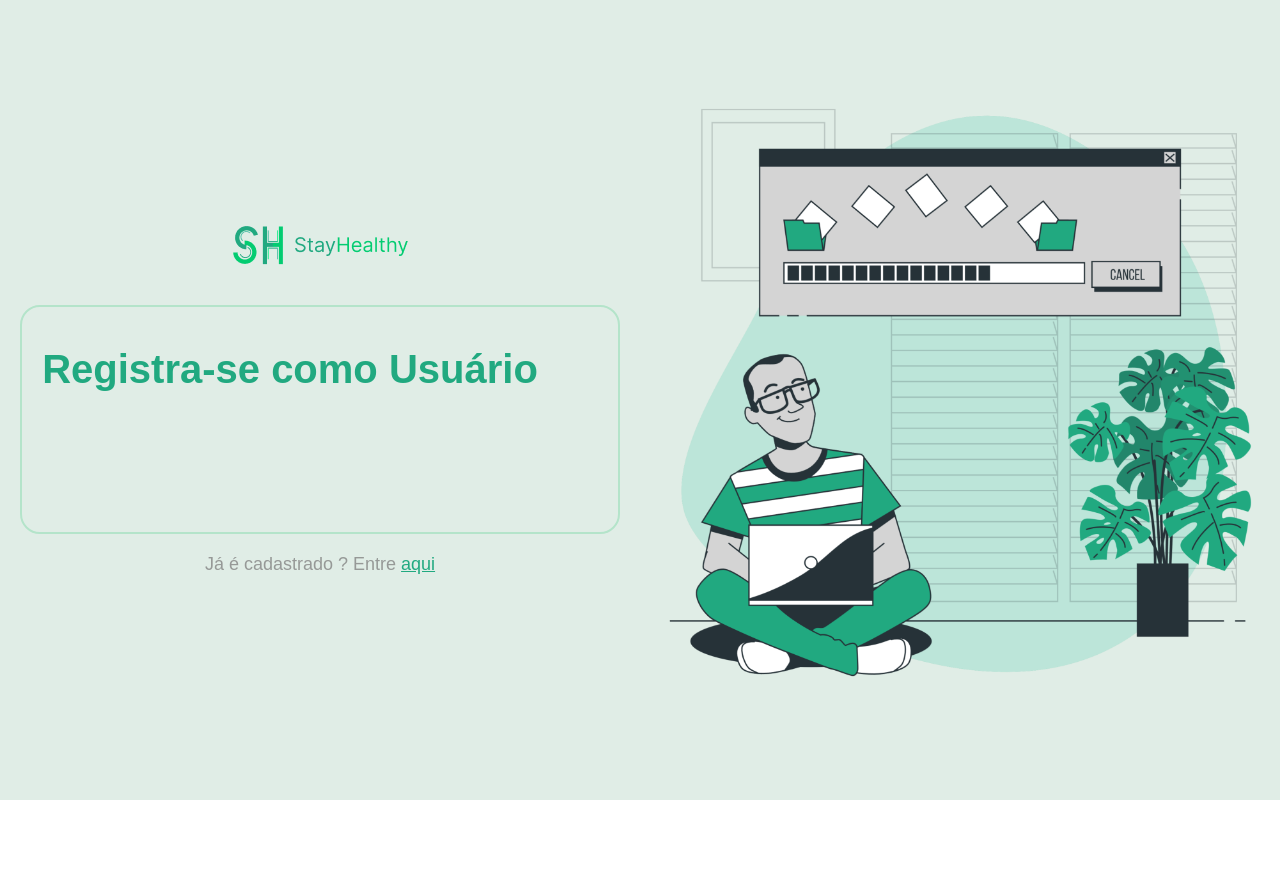
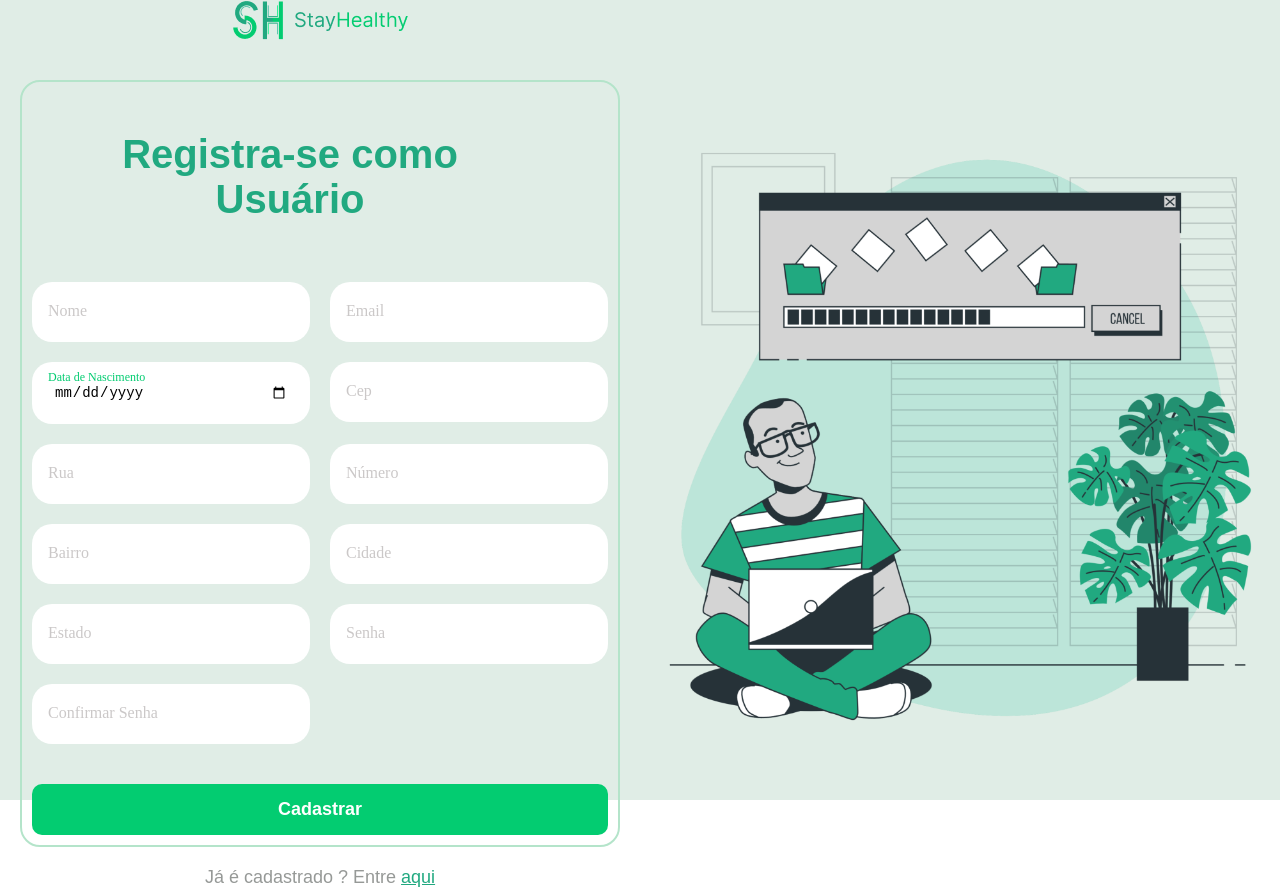
Before and after one commit to Nadoti/TCC, a Next.js app: page /register/usuario in a window 1280 px wide. Before the commit the page ends 800 px from the top, so only its background shows below. Built offline with nearby package versions, Linux system fonts and the light colour scheme.

Commit message:
cadastro usuario

```diff
--- a/src/components/forms/input/Input.jsx
+++ b/src/components/forms/input/Input.jsx
@@ -1,22 +1,40 @@
 import * as S from './styles'
+import React from 'react'
 
-export function Input({value,onChange,error,onBlur, name, label, type}) {
+export function Input({value,onChange,error,onBlur, name, label, type,pattern, typeMain}) {
+  const [focus, setFocus] = React.useState(false)
 
   return (
     <S.ContainerInput>
 
       <S.InputStyles
+        maxLength="10"
         id={name}
         name={name}
         type={type}
         value={value}
         onChange={onChange}
-        onBlur={onBlur}
+        onBlur={() => {
+          if(typeMain === 'confirmaPassword') {
+            setFocus(true)
+            return
+          } else {
+            onBlur()
+          }
+
+        }}
         placeholder={type}
         error={error}
+        onFocus={() => {
+          if(typeMain === 'confirmaPassword' && value.length > 0) {
+            setFocus(true)
+          }
+          //typeMain === 'confirmaPassword' && setFocus(true)
+        }}
       />
       <label htmlFor={name}>{label}</label>
       {error && <p>{error}</p>}
+      {focus && typeMain === 'confirmaPassword' && (pattern !== value) && <p>A confirmação de senha não confere.</p>}
     </S.ContainerInput>
 
   )
--- a/src/components/forms/input/styles.jsx
+++ b/src/components/forms/input/styles.jsx
@@ -18,8 +18,10 @@ export const ContainerInput = styled.div`
     margin: 0;
     text-align: left;
     max-width: 400px;
+  }
 
-  }
+
+
 `
 
 export const InputStyles = styled.input`
@@ -35,7 +37,11 @@ export const InputStyles = styled.input`
 
   &:focus, &:hover {
     border: 2px solid #03CC71;
-    border-color: ${props => props.error && 'red'}
+    border-color: ${props => props.error && 'red'};
+
+    & + label {
+      color: ${props => props.error ? 'red' : `#03CC71` };
+    }
   }
 
   &:focus + label {
@@ -55,4 +61,6 @@ export const InputStyles = styled.input`
     color: #03CC71;
     color: ${props => props.error && 'red'};
   }
+
+
 `
--- a/src/components/home/header/Header.jsx
+++ b/src/components/home/header/Header.jsx
@@ -37,7 +37,7 @@ export function Header() {
           <S.TitleMain>Mantenha-se sempre <br /> <span>saudável</span></S.TitleMain>
           <S.SubInfo>Plataforma de atendimento em tempo real <br /> com profissionais da área de nutrição</S.SubInfo>
           <S.Register>
-            <Link href="cadastro">Cadastre-se</Link>
+            <Link href="register">Cadastre-se</Link>
           </S.Register>
 
         </S.Info>
--- a/src/hooks/useForm.jsx
+++ b/src/hooks/useForm.jsx
@@ -19,10 +19,10 @@ function useForm(type) {
   function validate(val) {
     if(!type) {
       return true
-    } else if(value.length === 0) {
+    } else if(val.length === 0) {
       setError('campo não pode ser vazio')
       return false
-    } else if(types[type] && !types[type].regex.test(value)) {
+    } else if(types[type] && !types[type].regex.test(val)) {
       setError(types[type].message)
       return false
     } else {
@@ -42,7 +42,8 @@ function useForm(type) {
     onChange,
     error,
     validate: () => validate(value),
-    onBlur: () => validate(value)
+    onBlur: () => validate(value),
+    typeMain: type
   }
 }
 
--- a/src/pages/register/usuario/index.jsx
+++ b/src/pages/register/usuario/index.jsx
@@ -1,20 +1,95 @@
 import * as S from '../../../styles/register/usuario/styles'
 import Link from 'next/link'
 import useForm from '../../../hooks/useForm'
+import { Input } from '../../../components/forms/input/Input'
+import { Button } from '../../../components/forms/button/Button'
+import React from 'react'
 
-// {
-//   "extends": ["next/babel","next/core-web-vitals"]
-// }
-// {
-//   "presets": ["next/babel"],
-//   "plugins": [["styled-components", { "ssr": true,"displayName": true,
-//     "preprocess": false }]]
-//  }
+
 
 
 export default function RegisterUser() {
+  const senha = useForm('password')
+  const senhaConfirma = useForm('confirmaPassword')
 
-  //const email = useForm('email')
+  const inputRegister = [
+    {
+      id: 1,
+      mode: useForm('name'),
+      type: 'text',
+      label: 'Nome'
+    },
+    {
+      id: 2,
+      mode: useForm('email'),
+      type: 'email',
+      label: 'Email'
+    },
+    {
+      id: 3,
+      mode: useForm('dataNascimento'),
+      type: 'date',
+      label: 'Data de Nascimento'
+    },
+    {
+      id: 4,
+      mode: useForm('cep'),
+      type: 'text',
+      label: 'Cep'
+    },
+    {
+      id: 5,
+      mode: useForm('rua'),
+      type: 'text',
+      label: 'Rua'
+    },
+    {
+      id: 6,
+      mode: useForm('numero'),
+      type: 'text',
+      label: 'Número'
+    },
+    {
+      id: 7,
+      mode: useForm('bairro'),
+      type: 'text',
+      label: 'Bairro'
+    },
+    {
+      id: 8,
+      mode: useForm('cidade'),
+      type: 'text',
+      label: 'Cidade'
+    },
+    {
+      id: 9,
+      mode: useForm('estado'),
+      type: 'text',
+      label: 'Estado'
+    },
+    {
+      id: 10,
+      mode: senha,
+      type: 'password',
+      label: 'Senha'
+    },
+    {
+      id: 11,
+      mode: senhaConfirma,
+      type: 'password',
+      label: 'Confirmar Senha',
+      pattern: senha.value
+    },
+  ]
+
+
+  const handleSubmit = (e) => {
+    e.preventDefault();
+    console.log(inputRegister)
+    console.log(inputRegister[0].mode.valueRef)
+  };
+
+  console.log(inputRegister)
 
   return (
     <S.Container>
@@ -22,16 +97,25 @@ export default function RegisterUser() {
       <S.RegisterContainer>
         <Link href='/'><img src="/images/logoLogin.png" alt="Logo" /></Link>
 
-        <S.ContentLogin>
+        <S.ContentLogin onSubmit={handleSubmit}>
          <S.Title>
           <h2>Registra-se como Usuário</h2>
          </S.Title>
           <S.BundlerInput>
+            {inputRegister?.map(valor => (
+              <Input
+                key={valor.id}
+                {...valor.mode}
+                label={valor.label}
+                placeholder={valor.label}
+                type={valor.type}
+                pattern={valor?.pattern}
+              />
+
+            ))}
 
           </S.BundlerInput>
-          <S.BundlerInput>
-
-          </S.BundlerInput>
+          <Button> Cadastrar </Button>
 
         </S.ContentLogin>
         <p>Já é cadastrado ? Entre <Link href="/login">aqui</Link> </p>
--- a/src/styles/register/usuario/styles.jsx
+++ b/src/styles/register/usuario/styles.jsx
@@ -61,13 +61,18 @@ export const Img = styled.img`
 `
 
 
-export const ContentLogin = styled.div`
+export const ContentLogin = styled.form`
 
   border: 2px solid #B4E4CA;
   border-radius: 20px;
   display: flex;
   flex-direction: column;
   width: 100%;
+  padding: 10px;
+
+  button {
+    border-radius: 10px;
+  }
 
 `
 
@@ -88,7 +93,7 @@ export const BundlerInput = styled.div`
   display: grid;
   grid-template-columns: 1fr 1fr;
   gap: 20px;
-  padding: 0 10px;
   margin-bottom: 40px;
 
+
 `
```
Also changed, not shown: package.json (line endings or trailing spaces), 2 other files (tests, documents, lock files or other folders).
